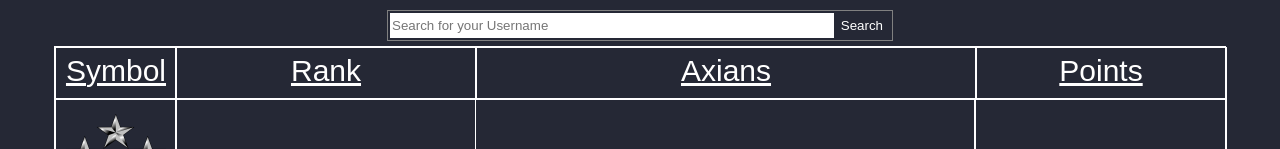
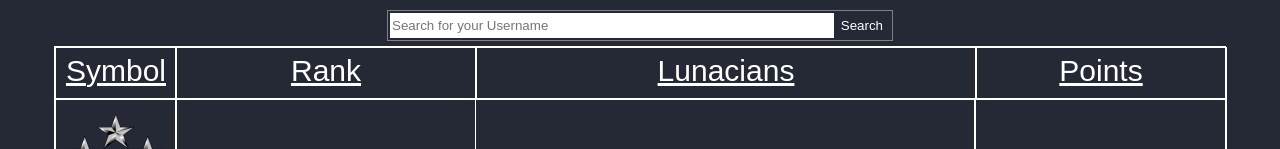
Before and after one commit to CoderHenri/Axie-Army, a plain HTML site: page index.html in a window 1280 px wide. Shown: the part 214-363 px from the top of the page. Drawn offline with nearby package versions, Linux system fonts and the light colour scheme; no server answers.

Commit message:
changed category name

```diff
--- a/index.html
+++ b/index.html
@@ -32,7 +32,7 @@
     <div id="OwnerRankingBox">
         <div class="Category" id="Category1"> Symbol </div>
         <div class="Category" id="Category2"> Rank </div>
-        <div class="Category" id="Category3"> Axians </div>
+        <div class="Category" id="Category3"> Lunacians </div>
         <div class="Category tooltip" id="Category4"> Points
             <span class="tooltiptext" id="PointExplanation"> ??? </span>
         </div>
```
